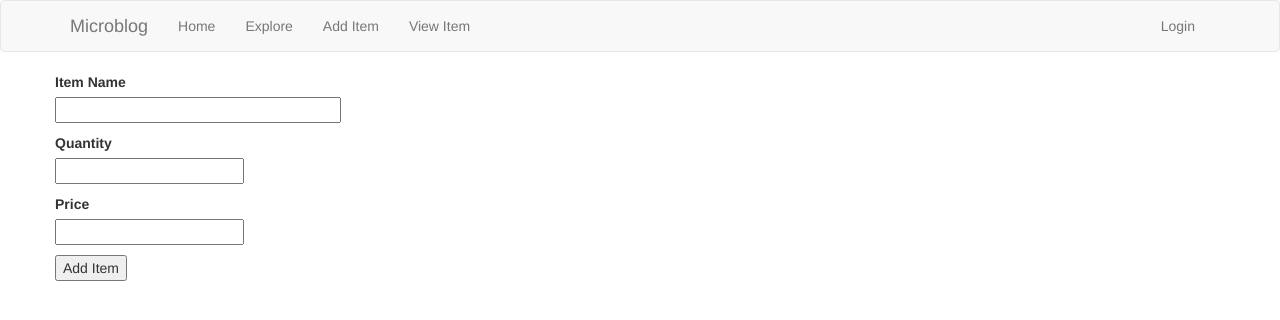
After one commit to harshithdeva/FlaskApp, a Flask app: page /add_item in a window 1280 px wide. The commit adds this page. Shown: the top 320 px of the page. Run offline with Flask 2, Linux system fonts and the light colour scheme; some libraries are stand-ins or nearby versions.

Commit message:
Add Items and View Items Feature

```diff
--- a/app/forms.py
+++ b/app/forms.py
@@ -1,6 +1,6 @@
 from flask_wtf import FlaskForm
 from wtforms import StringField, PasswordField, BooleanField, SubmitField, \
-    TextAreaField
+    TextAreaField, IntegerField, FloatField
 from wtforms.validators import ValidationError, DataRequired, Email, EqualTo, \
     Length
 from flask_babel import _, lazy_gettext as _l
@@ -75,3 +75,15 @@ class EmptyForm(FlaskForm):
 class PostForm(FlaskForm):
     post = TextAreaField(_l('Say something'), validators=[DataRequired()])
     submit = SubmitField(_l('Submit'))
+
+class ItemForm(FlaskForm):
+    item_name = StringField('Item Name', validators=[DataRequired()])
+    qty = IntegerField('Quantity', validators=[DataRequired()])
+    price = IntegerField('Price',  validators=[DataRequired()])
+    submit = SubmitField('Add Item')
+
+class EditItemForm(FlaskForm):
+    item_name = StringField('Name', validators=[DataRequired()])
+    qty = IntegerField('Due Date', validators=[DataRequired()])
+    price = IntegerField('Price',  validators=[DataRequired()])
+    submit = SubmitField('Edit Item')
--- a/app/routes.py
+++ b/app/routes.py
@@ -5,9 +5,10 @@ from werkzeug.urls import url_parse
 from flask_babel import _, get_locale
 from app import app, db
 from app.forms import LoginForm, RegistrationForm, EditProfileForm, \
-    EmptyForm, PostForm, ResetPasswordRequestForm, ResetPasswordForm
-from app.models import User, Post
+    EmptyForm, PostForm, ResetPasswordRequestForm, ResetPasswordForm, ItemForm,EditItemForm
+from app.models import User, Post , Items
 from app.email import send_password_reset_email
+from flask import abort
 import os
 import secrets
 from PIL import Image
@@ -218,3 +219,57 @@ def unfollow(username):
         return redirect(url_for('user', username=username))
     else:
         return redirect(url_for('index'))
+
+@app.route('/add_item', methods = ['POST','GET'])
+def add_item():
+    user = current_user
+    form = ItemForm()
+    if request.method == 'GET':
+        return render_template('add_item.html',form=form)
+    if request.method == 'POST':
+        if form.validate_on_submit:
+            it = Items(item_name =form.item_name.data,qty =form.qty.data,
+                        price =form.price.data, user_id = user.id
+                       )
+            db.session.add(it)
+            db.session.commit()
+            return redirect('/view_item')
+
+@app.route('/view_item')
+def view_item():
+
+    itemz = Items.query.filter_by(user_id = current_user.id)
+    print(itemz)
+    return render_template('view_item.html', itemz = itemz)
+
+
+@app.route('/edit_item/<int:id>', methods=['GET', 'POST'])
+def edit_item(id):
+    user = current_user
+    form = EditItemForm()
+    task = Items.query.filter_by(id =id,user_id = current_user.id).first()
+
+    if form.validate_on_submit():
+        task.item_name = form.item_name.data
+        task.qty = form.qty.data
+        task.price = form.price.data
+        db.session.commit()
+        return redirect('/view_item')
+
+    elif request.method == 'GET':
+        form.item_name.data = task.item_name
+        form.qty.data = task.qty
+        form.price.data = task.price
+    return render_template('edit_item.html',form=form)
+
+@app.route('/delete_item/<int:id>', methods=['GET','POST'])
+def delete_item(id):
+    task = Items.query.filter_by(id =id,user_id = current_user.id).first()
+    if request.method == 'POST':
+        if task:
+            db.session.delete(task)
+            db.session.commit()
+            return redirect('/todos')
+        abort(404)
+
+    return render_template('delete_item.html')
--- /dev/null
+++ b/app/templates/add_item.html
@@ -0,0 +1,25 @@
+{% extends 'base.html'%}
+{% block content%}
+<section class="container">
+   <div class="row">
+      <div class="col" a>
+
+         <form action="" method="post" novalidate>
+            <p>
+               {{ form.item_name.label }}<br>
+               {{ form.item_name(size =32) }}
+            </p>
+            <p>
+               {{ form.qty.label }}<br>
+               {{ form.qty(size=32) }}
+            </p>
+            <p>
+               {{ form.price.label }}<br>
+               {{ form.price(size=32) }}
+            </p>
+            <p>{{ form.submit() }}</p>
+         </form>
+      </div>
+   </div>
+</section>
+{% endblock%}
--- a/app/templates/base.html
+++ b/app/templates/base.html
@@ -20,6 +20,10 @@
                 <ul class="nav navbar-nav">
                     <li><a href="{{ url_for('index') }}">{{ _('Home') }}</a></li>
                     <li><a href="{{ url_for('explore') }}">{{ _('Explore') }}</a></li>
+                    <li><a href="{{ url_for('add_item') }}">{{ _('Add Item') }}</a></li>
+
+                    <li><a href="{{ url_for('view_item') }}">{{ _('View Item') }}</a></li>
+
                 </ul>
                 <ul class="nav navbar-nav navbar-right">
                     {% if current_user.is_anonymous %}
```
Also changed, not shown: app/models.py (+12 -0 lines), app/templates/delete_item.html (added, +15 -0 lines), app/templates/edit_item.html (added, +27 -0 lines), app/templates/view_item.html (added, +22 -0 lines), migrations/versions/05e67ccfb6d0_items_table.py (added, +36 -0 lines), app.db.
